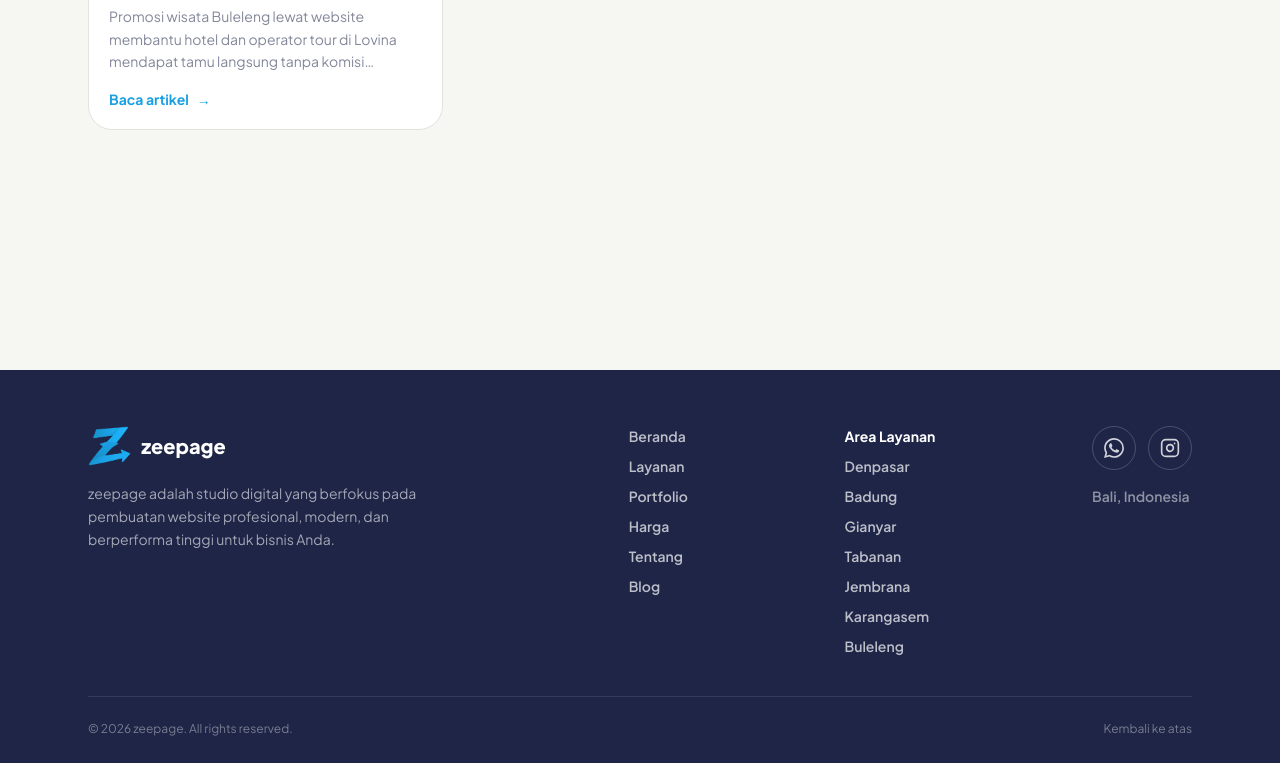
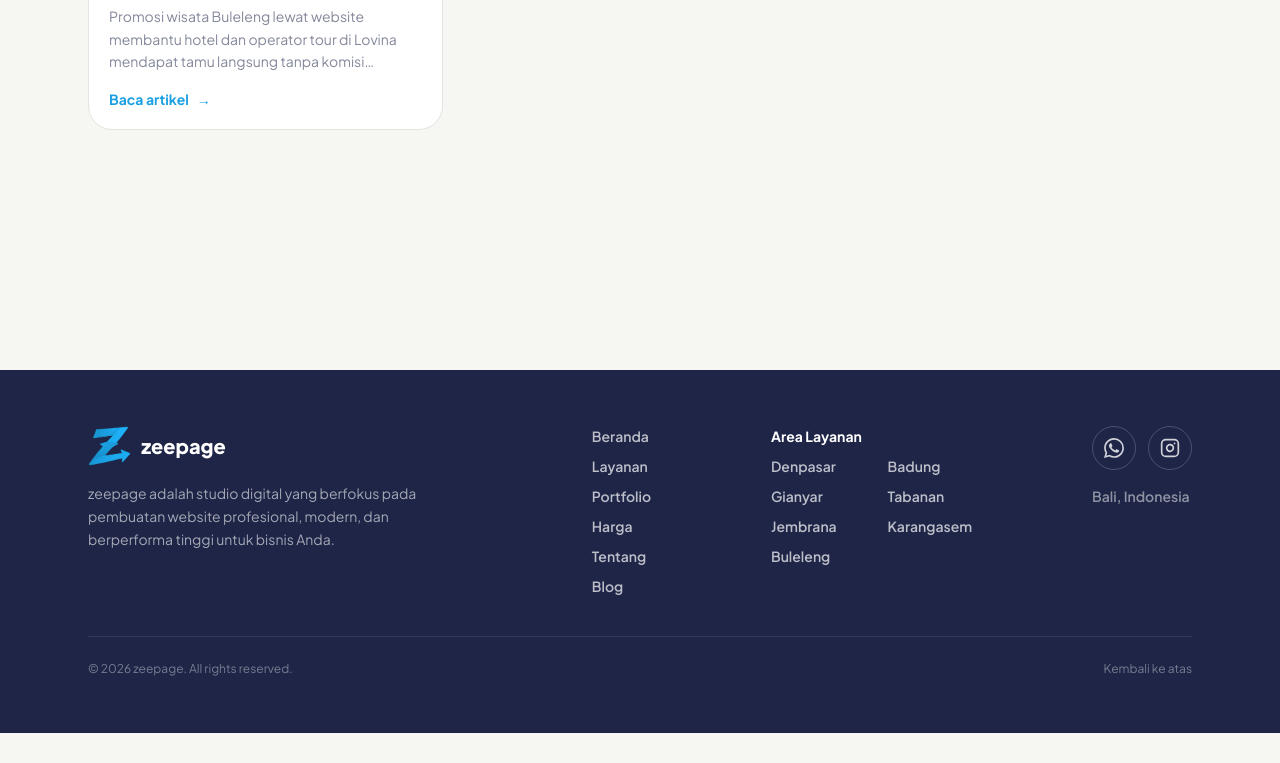
Before and after one commit to zyreejago/zeepage, an Astro site: page /blog in a window 1280 px wide. Shown: the part 1169-1932 px from the top of the page. After the commit the page ends 1902 px from the top, so only its background shows below. Built offline with nearby package versions, Linux system fonts and the light colour scheme; Astro itself is replaced by a stand-in of ours; some packages are replaced by stand-ins of ours.

Commit message:
fix: link area di footer jadi dua kolom agar tidak memanjang ke bawah

```diff
--- a/src/components/Footer.astro
+++ b/src/components/Footer.astro
@@ -57,9 +57,11 @@ const areaLinks = [
       </nav>
       <nav class="flex flex-col gap-2.5 text-sm font-semibold text-white/70" aria-label={areaTitle}>
         <span class="text-white font-bold">{areaTitle}</span>
-        {areaLinks.map((link) => (
-          <a href={link.href} class="hover:text-white transition-colors">{link.label}</a>
-        ))}
+        <div class="grid grid-cols-2 gap-x-8 gap-y-2.5">
+          {areaLinks.map((link) => (
+            <a href={link.href} class="hover:text-white transition-colors">{link.label}</a>
+          ))}
+        </div>
       </nav>
       <div class="flex flex-col gap-4">
         <div class="flex items-center gap-3">
```
